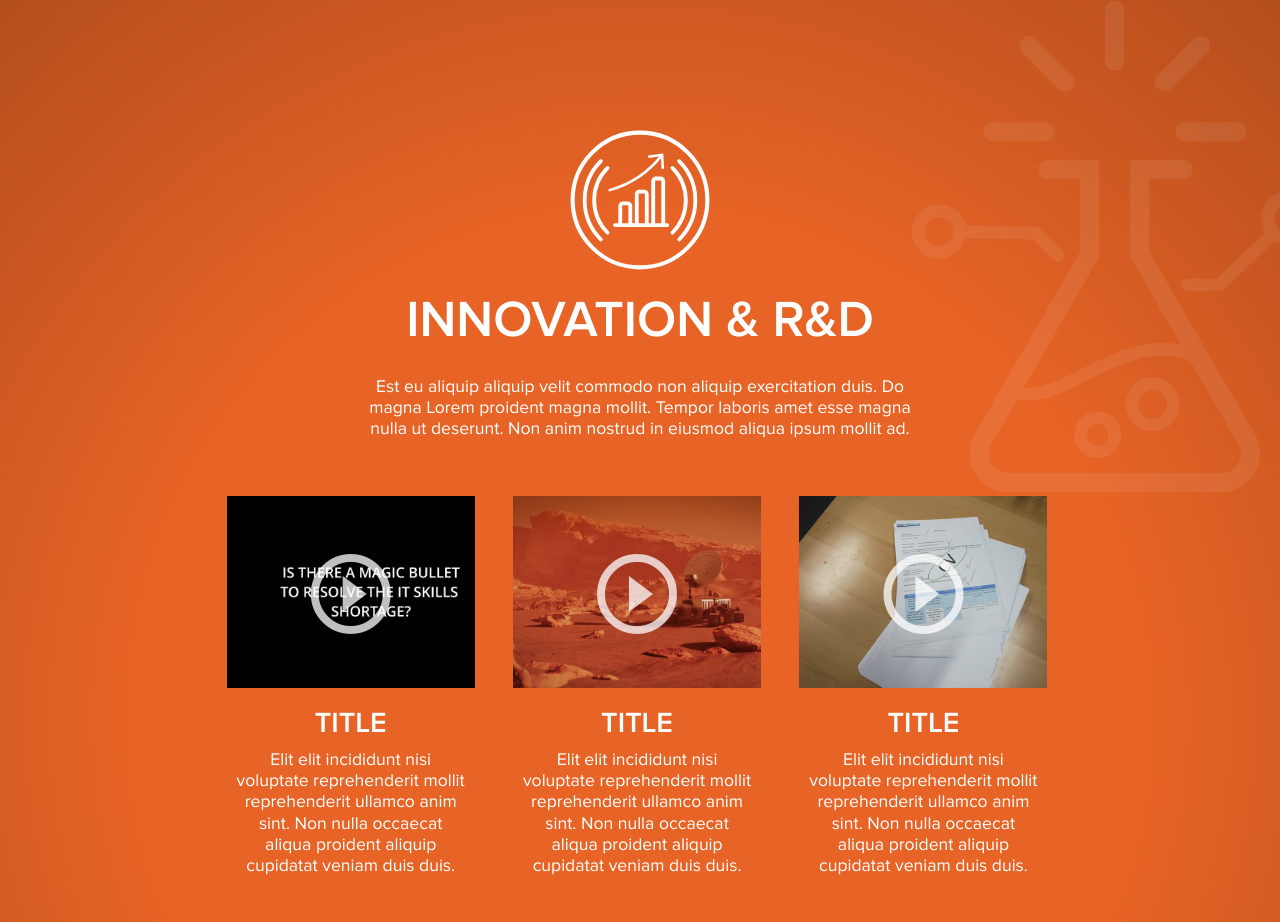
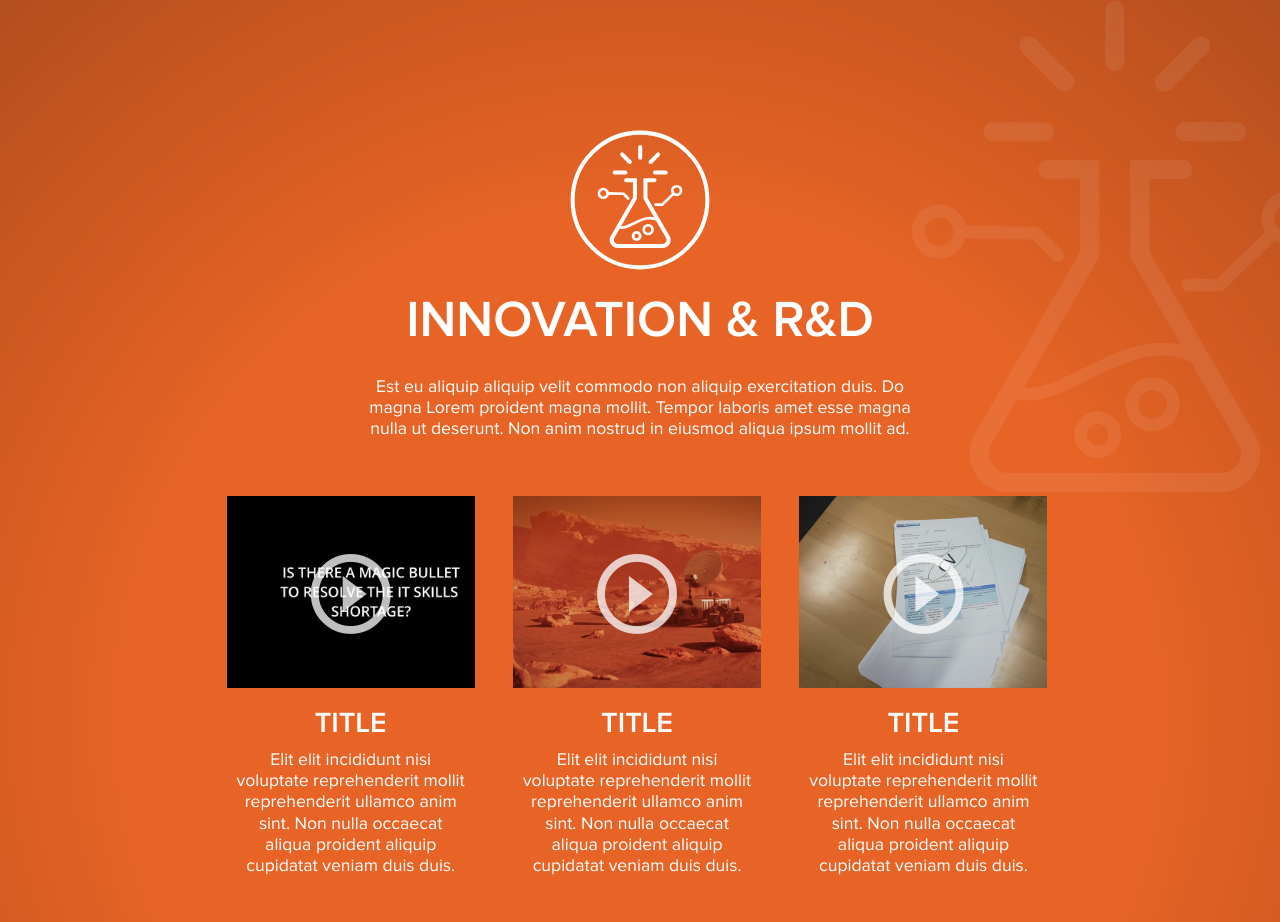
Before and after one commit to vaughanthompson/asn1, a plain HTML site: page home.html in a window 1280 px wide. Shown: the part 2460-3382 px from the top of the page. Drawn offline with Linux system fonts and the light colour scheme; files whose address does not match are found by name.

Commit message:
update correct icon

```diff
--- a/home.html
+++ b/home.html
@@ -338,7 +338,7 @@
 
                     <div class="insetContent alt">
                             <div class="innerContent tC">
-                                <img src="/images/ic-invest.svg" style="width:150px; margin: 20px auto;">
+                                <img src="/images/ic-innovation.svg" style="width:150px; margin: 20px auto;">
                                 <h2>Innovation & R&D</h2>
                                 <br>
                                 <p class="intro">Est eu aliquip aliquip velit commodo non aliquip exercitation duis. Do magna Lorem proident magna mollit. Tempor laboris amet esse magna nulla ut deserunt. Non anim nostrud in eiusmod aliqua ipsum mollit ad.</p>
```
